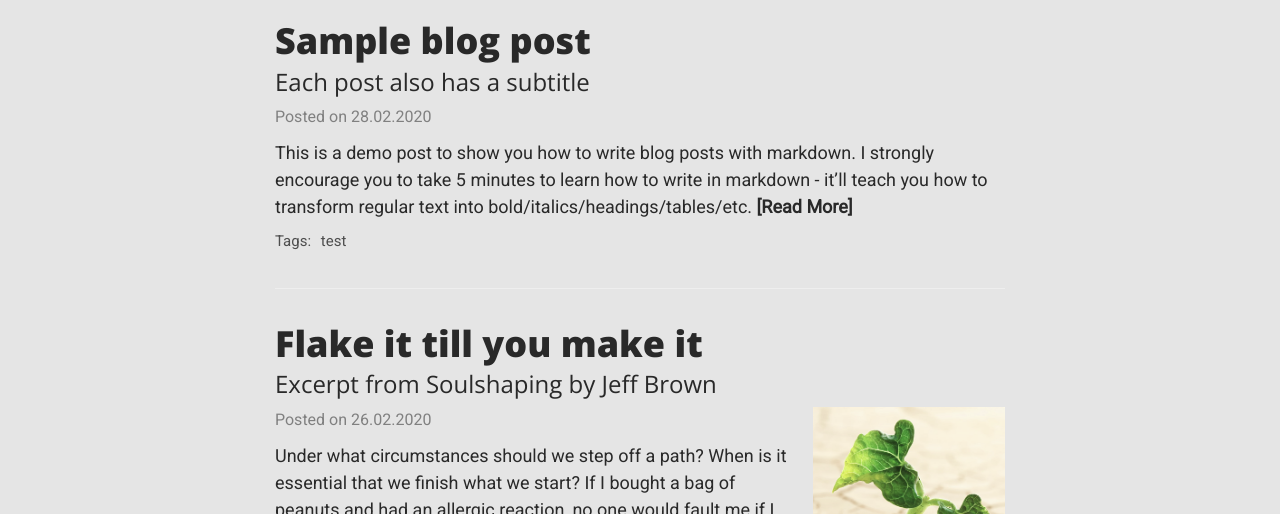
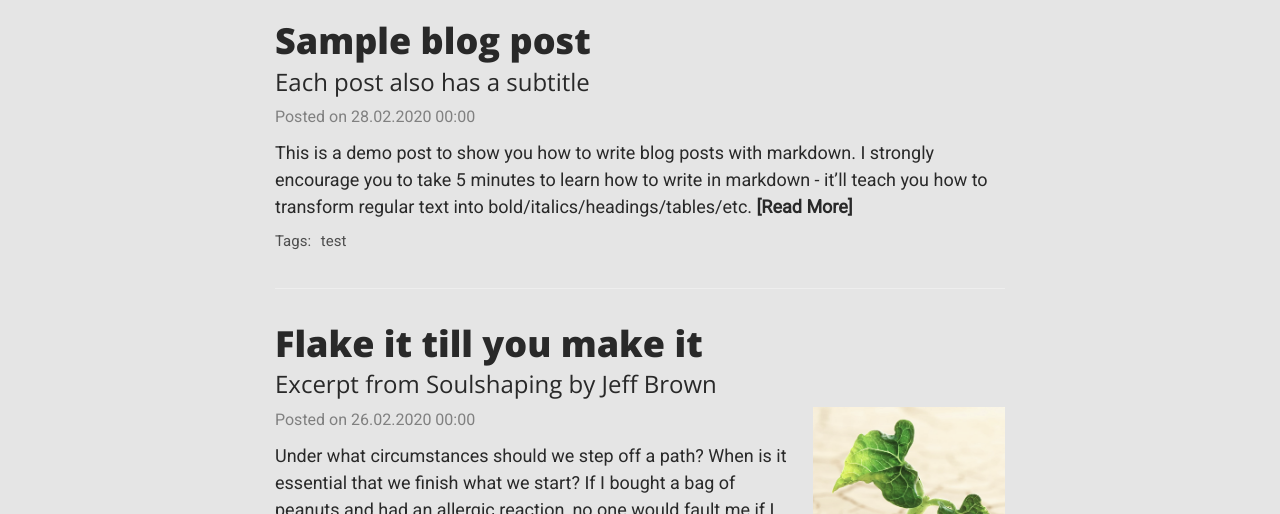
Before and after one commit to UncleJammer/unclejammer.github.io, a Jekyll site: the page built from index.html, in a window 1280 px wide and 1251 px high. Shown: the part 323-837 px from the top of the window. Built offline with Jekyll 4.4.1, drawn with Linux system fonts in a browser that asks for light colours; nearby versions of some CDN libraries; the list of posts is cut into pages by our own code; comment, search, counter and statistics services are not loaded.

```diff
--- a/_config.yml
+++ b/_config.yml
@@ -205,7 +205,7 @@ footer-hover-col: "#0085A1"
 
 # Ruby Date Format to show dates of posts
 # date_format: "%B %-d, %Y"
-date_format: "%-d.%m.%Y"
+date_format: "%d.%m.%Y %H:%M"
 
 # Facebook App ID
 #fb_app_id: ""
```
